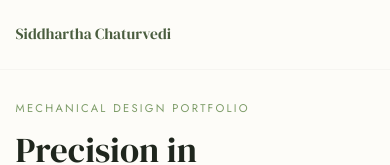
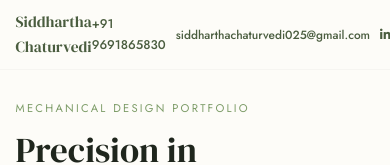
Before and after one commit to siddharthachaturvedi025-max/portfolio_react, a React (Vite) app: page / in a window 390 px wide. Shown: the top 165 px of the page. Built offline with nearby package versions, Linux system fonts and the light colour scheme; no server answers.

Commit message:
fix: show LinkedIn button on mobile and improve PDF thumbnail zoom/fit

```diff
--- a/src/components/DriveFile.jsx
+++ b/src/components/DriveFile.jsx
@@ -94,10 +94,10 @@ const DriveFile = ({ name, alt, type = 'auto', className, ...props }) => {
                                 <iframe
                                     src={pdfViewUrl}
                                     style={{
-                                        width: '230%',
-                                        height: '600px',
+                                        width: '280%',
+                                        height: '700px',
                                         border: 'none',
-                                        transform: 'scale(0.43)',
+                                        transform: 'scale(0.36)',
                                         transformOrigin: 'center center',
                                         pointerEvents: 'none'
                                     }}
--- a/src/index.css
+++ b/src/index.css
@@ -719,7 +719,11 @@ footer {
   }
 
   .nav-right {
-    display: none;
+    gap: 10px;
+  }
+
+  .nav-right a {
+    font-size: 0.85rem;
   }
 
   /* Hero Section */
```
